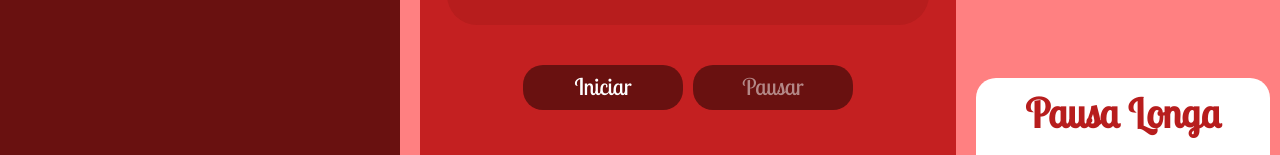
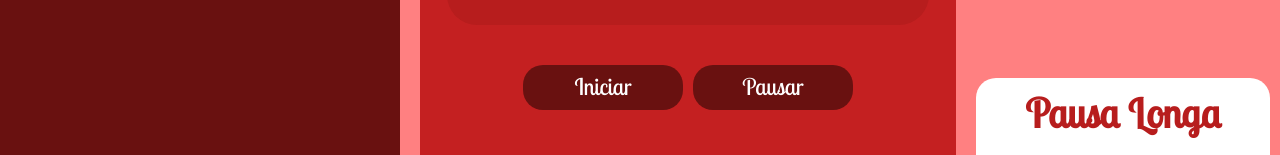
Before and after one commit to cecidoliveira/Studoro, a React (Vite) app: page / in a window 1280 px wide. Shown: the part 495-650 px from the top of the page. Built offline with nearby package versions, Linux system fonts and the light colour scheme.

Commit message:
desabilitar e habilitar botões

```diff
--- a/src/Components/App.jsx
+++ b/src/Components/App.jsx
@@ -1,10 +1,11 @@
 import Conf from "./Conf/Conf";
 import Temp from "./Count/Temp";
 import Task from "./Task/Task";
+import { useState } from "react";
 import { DivConfConteiner, DivConteiner, SectionApp } from "./styles"
 
 function App() {
-
+  const [isDisabled, setIsDisabled] = useState(['Pomodoro-Curto','Pausa Curta-Curto','Pausa Longa-Curto']);
   return (
     <SectionApp>
       <Task/>
@@ -13,9 +14,9 @@ function App() {
       </DivConteiner>
 
       <DivConfConteiner>
-        <Conf ConfName='Pomodoro' TimeCurto='25' TimeLongo='30' />
-        <Conf ConfName='Pausa Curta' TimeCurto='5' TimeLongo='10' />
-        <Conf ConfName='Pausa Longa' TimeCurto='15' TimeLongo='30'/>
+        <Conf ConfName='Pomodoro'  TimeCurto='25' TimeLongo='30' isDisabled={isDisabled} setIsDisabled={setIsDisabled} />
+        <Conf ConfName='Pausa Curta' TimeCurto='5' TimeLongo='10' isDisabled={isDisabled} setIsDisabled={setIsDisabled}/>
+        <Conf ConfName='Pausa Longa' TimeCurto='15' TimeLongo='30' isDisabled={isDisabled} setIsDisabled={setIsDisabled}/>
       </DivConfConteiner>
 
     </SectionApp>
--- a/src/Components/Conf/Buttons.jsx
+++ b/src/Components/Conf/Buttons.jsx
@@ -1,13 +1,15 @@
 import { useToast } from '@chakra-ui/react';
-import { useState } from 'react';
+import { useEffect } from 'react';
 import { contTemp, stopContTemp } from "../Count/Cont";
 import { Button } from './stylesConf';
 
 function Buttons(props){
-    let content;
-    const [isDisable, setIsDisabled] = useState([props.select_conf,props.select_cont]);
+    let content,active;
+    const toast = useToast();
 
-    const toast = useToast();
+    useEffect(()=>{
+        localStorage.clear();
+    },[]);
 
     function handleButton(){
         switch (props.Tip) {
@@ -27,9 +29,9 @@ function Buttons(props){
                 break;
 
             case 'SetTemp':
-                    stopContTemp();
                     let tempo = props.Temp <10 ? '0'+props.Temp+':00' : props.Temp+':00';
-                    localStorage.setItem(`${props.TempName}`,`${tempo}`)
+                    localStorage.setItem(`${props.TempName}`,`${tempo}`);
+                    handleButDisabled()
                 break;
 
             case 'ContTemp':
@@ -58,19 +60,34 @@ function Buttons(props){
         }
     }
 
+    function handleButDisabled() {
+        let val;
+        switch (props.ButName) {
+            case 'Curto':
+                val = props.isDisabled.filter(dsbl => dsbl != `${props.TempName}-Longo`);
+                val = [...val, `${props.TempName}-Curto`];
+                props.setIsDisabled(val);
+                break;
+
+            case 'Longo':
+                val = props.isDisabled.filter(dsbl => dsbl != `${props.TempName}-Curto`);
+                val = [...val, `${props.TempName}-Longo`];
+                props.setIsDisabled(val);
+                break;
+
+        }
+
+    }
 
     if(props.Temp != undefined){
         content = `${props.ButName} (${props.Temp} min)`;
+        active = props.isDisabled.some(dsbl => dsbl == `${props.TempName}-${props.ButName}`)
     }else{
         content = `${props.ButName}`;
     }
 
     return(
-        <Button onClick={()=>{handleButton()}}
-        select_conf={props.select_conf}
-        select_cont={props.select_cont}
-        disabled={isDisable[0] || isDisable[1]}
-        id={`${props.Tip}-${props.ButName}`}>{content}</Button>
+        <Button onClick={handleButton} select={active || false} disabled={active || false}>{content}</Button>
     );
 }
 
--- a/src/Components/Conf/Conf.jsx
+++ b/src/Components/Conf/Conf.jsx
@@ -8,8 +8,8 @@ function Conf(props){
             <Title>{props.ConfName}</Title>
 
             <div>
-                <Buttons ButName='Curto' select_conf={true} Temp={props.TimeCurto} TempName={props.ConfName} Tip='SetTemp' />
-                <Buttons ButName='Longo' select_conf={false} Temp={props.TimeLongo} TempName={props.ConfName} Tip='SetTemp'/>
+                <Buttons ButName='Curto' isDisabled={props.isDisabled} setIsDisabled={props.setIsDisabled} Temp={props.TimeCurto} TempName={props.ConfName} Tip='SetTemp' />
+                <Buttons ButName='Longo' isDisabled={props.isDisabled} setIsDisabled={props.setIsDisabled} Temp={props.TimeLongo} TempName={props.ConfName} Tip='SetTemp'/>
             </div>
 
         </DivConf>
--- a/src/Components/Conf/stylesConf.js
+++ b/src/Components/Conf/stylesConf.js
@@ -24,8 +24,8 @@ export const Button = styled.button`
     font-size: 23px;
     margin: 5px;
     padding: 5px 0;
-    background-color:${(props)=> props.select_conf === true ? '#B71D1D': '#691110'};
-    color: ${(props)=> props.select_cont === true ? '#B48887': '#ffffff'};
+    color: #ffffff;
+    background-color:${(props)=> props.select === true ? '#B71D1D': '#691110'};
     border-radius: 20px;
     width: 10rem;
 
--- a/src/Components/Count/Temp.jsx
+++ b/src/Components/Count/Temp.jsx
@@ -24,8 +24,8 @@ function Temp(){
                 </DivTemp>
 
                 <DivButtons>
-                    <Buttons ButName='Iniciar' select_cont={false} setTemp={setTempPomodoro} tempPomodoro={tempPomodoro} Tip='ContTemp'/>
-                    <Buttons ButName='Pausar' select_cont={true} Tip='ContTemp'/>
+                    <Buttons ButName='Iniciar' setTemp={setTempPomodoro} tempPomodoro={tempPomodoro} Tip='ContTemp'/>
+                    <Buttons ButName='Pausar' Tip='ContTemp'/>
                 </DivButtons>
             </DivCount>
 
--- a/src/Components/Task/Task.jsx
+++ b/src/Components/Task/Task.jsx
@@ -11,7 +11,6 @@ function Task(){
     const toast = useToast();
 
     function handleDeleteSelects(){
-        console.log(tasks);
         let select = tasks.some(tk => tk.ischecked == true);
 
         if(select){
```
